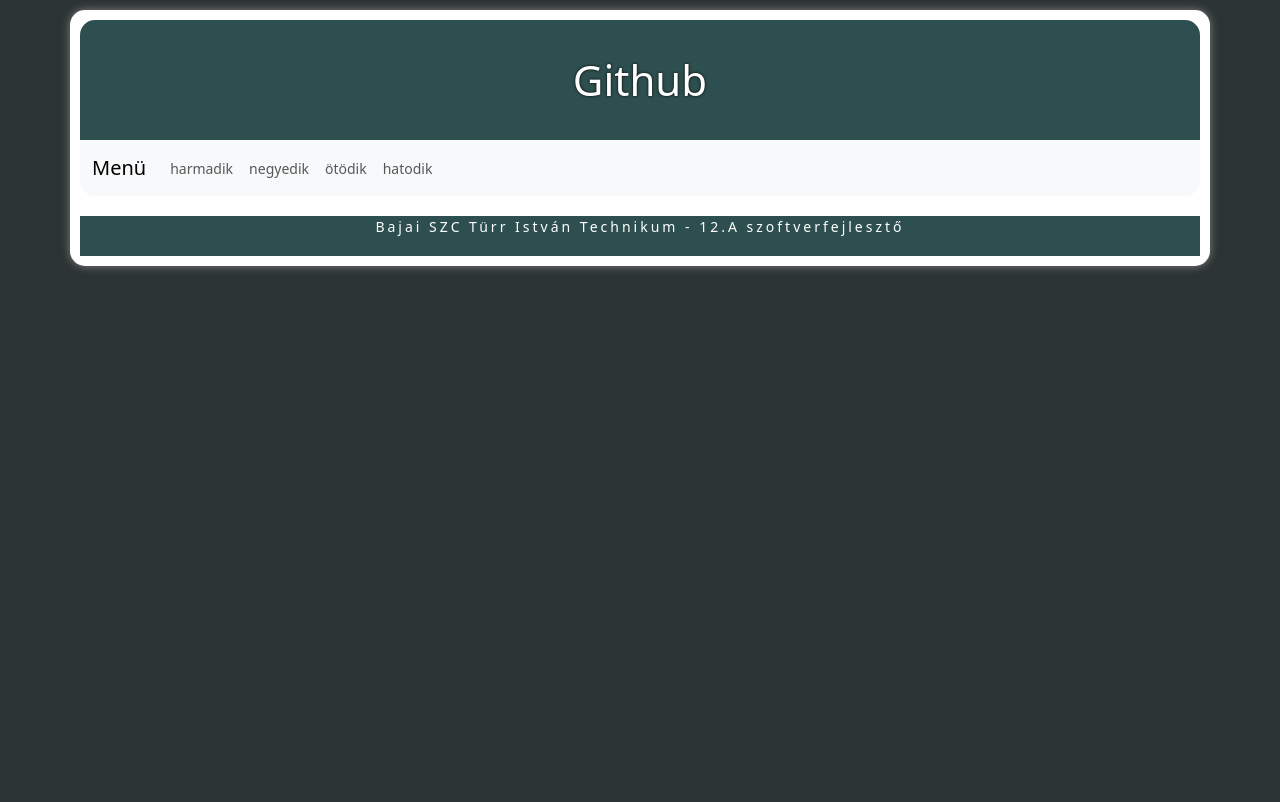
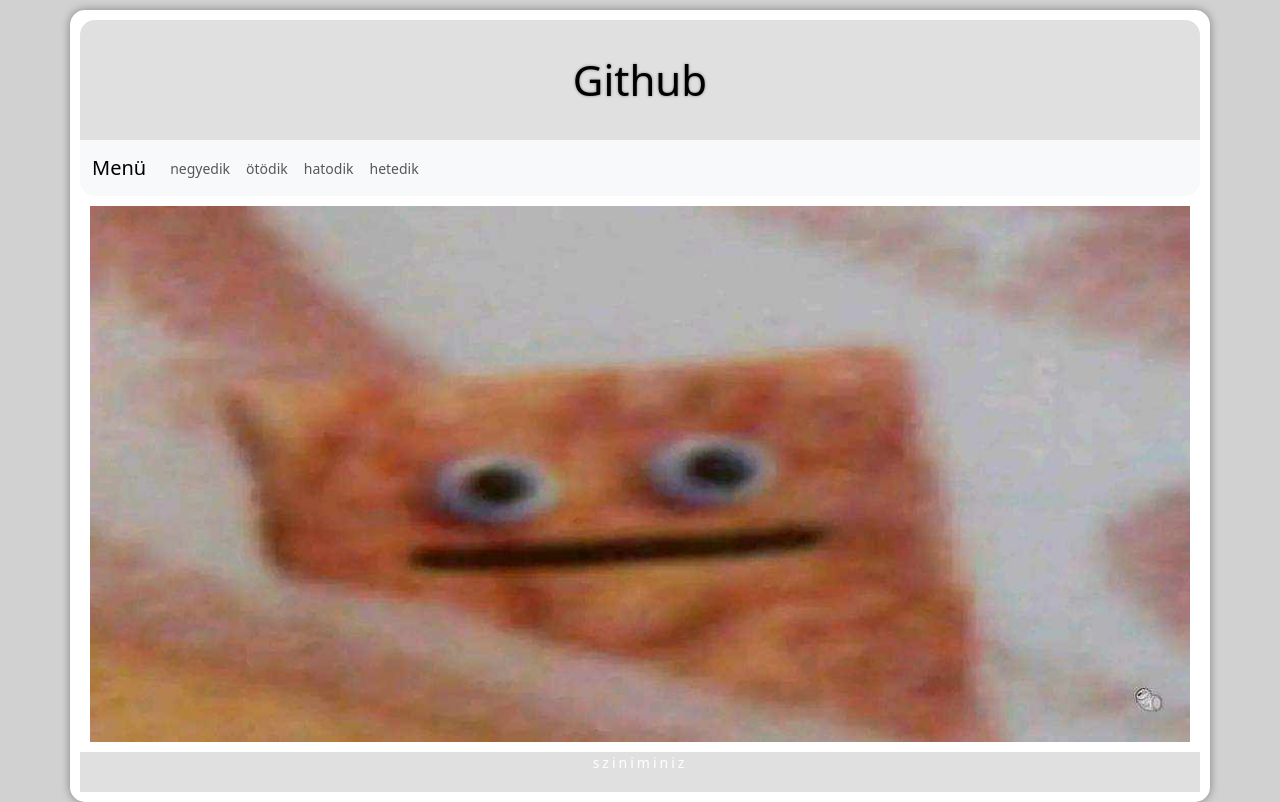
Before and after one commit to dzsofri/ikt10, a plain HTML site: page index.html in a window 1280 px wide. Drawn offline with Linux system fonts and the light colour scheme.

Commit message:
index.html main tartalmának feltöltése

```diff
--- a/css/app.css
+++ b/css/app.css
@@ -1,6 +1,6 @@
 body{
 
-    background-color: #2C3333;
+    background-color: #d1d1d1;
     font-size: 14px;
 }
 
@@ -8,11 +8,11 @@
 
     line-height: 120px;
     min-height: 120px;
-    color: white;
-    text-shadow: 0 0 3px black;
+    color: black;
+    text-shadow: 0 0 3px gray;
     text-align: center;
     font-size: 300%;
-    background-color: #2E4F4F;
+    background-color: #e0e0e0;
     border-top-left-radius: 15px;
     border-top-right-radius: 15px;
 
@@ -29,7 +29,7 @@
     letter-spacing: 3px;
     text-align: center;
     min-height: 40px;
-    background-color: #2E4F4F;
+    background-color: #e0e0e0;
 
 }
 
@@ -44,3 +44,9 @@
     margin-top:  10px;
     border-radius: 15px;
 }
+
+img{
+    height: auto;
+    width: 100%;
+    margin: 0 auto 0;
+}
--- a/index.html
+++ b/index.html
@@ -24,16 +24,16 @@
                 <!-- kijelentkezve -->
                 <ul class="navbar-nav" id="menu">
                     <li class="nav-item">
-                        <a class="nav-link"  href="#" >harmadik</a>
-                    </li>
-                    <li class="nav-item">
-                        <a class="nav-link" href="#" >negyedik</a>
+                        <a class="nav-link"  href="#" >negyedik</a>
                     </li>
                     <li class="nav-item">
                         <a class="nav-link" href="#" >ötödik</a>
                     </li>
                     <li class="nav-item">
                         <a class="nav-link" href="#" >hatodik</a>
+                    </li>
+                    <li class="nav-item">
+                        <a class="nav-link" href="#" >hetedik</a>
                     </li>
                 </ul>
 
@@ -42,11 +42,11 @@
         </nav>
 
         <main>
-
+          <img src="img/sziniminiz.jpg" alt="sziniminiz">
         </main>
 
         <footer>
-            Bajai SZC Türr István Technikum - 12.A szoftverfejlesztő
+            sziniminiz
         </footer>
 </body>
 </html>
```
Also changed, not shown: img/sziniminiz.jpg (added).
